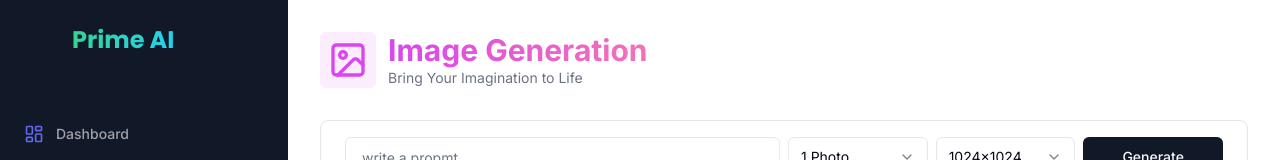
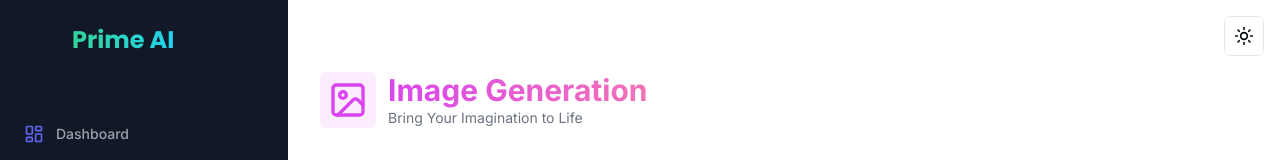
Before and after one commit to musegit88/ai-Saas, a Next.js app: page /image in a window 1280 px wide. Shown: the top 160 px of the page. Built offline with nearby package versions, Linux system fonts and the light colour scheme; no server answers.

Commit message:
feat: dark mode

```diff
--- a/app/layout.tsx
+++ b/app/layout.tsx
@@ -5,6 +5,7 @@
 import ModalProvider from "@/components/ModalProvider";
 import ToasterProvider from "@/components/ToasterProvider";
 import CrispChatProvider from "@/components/CrispChatProvider";
+import { ThemeProvider } from "@/components/ThemeProvider";
 
 const inter = Inter({ subsets: ["latin"] });
 
@@ -22,10 +23,15 @@
     <ClerkProvider>
       <html lang="en" >
         <body className={inter.className}>
-          <CrispChatProvider />
-          <ModalProvider />
-          <ToasterProvider />
-          {children}
+          <ThemeProvider attribute="class"
+            defaultTheme="system"
+            enableSystem
+            disableTransitionOnChange>
+            <CrispChatProvider />
+            <ModalProvider />
+            <ToasterProvider />
+            {children}
+          </ThemeProvider>
         </body>
       </html>
     </ClerkProvider>
--- a/components/Navbar.tsx
+++ b/components/Navbar.tsx
@@ -2,6 +2,7 @@
 import MobileSidebar from "./MobileSidebar";
 import { getApiLimmit } from "@/lib/apiLimit";
 import { checkSubscription } from "@/lib/subscription";
+import { ThemeToggle } from "./ThemeToggle";
 
 export default async function Navbar() {
   const apiLimitCounter = await getApiLimmit();
@@ -9,8 +10,9 @@
   return (
     <div className="flex items-center p-4">
       <MobileSidebar isPro={isPro} apiLimitCounter={apiLimitCounter} />
-      <div className="flex w-full justify-end">
+      <div className="flex w-full justify-end items-center gap-x-2">
         <UserButton afterSignOutUrl="/" />
+        <ThemeToggle />
       </div>
     </div>
   );
--- /dev/null
+++ b/components/ThemeProvider.tsx
@@ -0,0 +1,11 @@
+"use client"
+
+import * as React from "react"
+import { ThemeProvider as NextThemesProvider } from "next-themes"
+
+export function ThemeProvider({
+  children,
+  ...props
+}: React.ComponentProps<typeof NextThemesProvider>) {
+  return <NextThemesProvider {...props}>{children}</NextThemesProvider>
+}
--- /dev/null
+++ b/components/ThemeToggle.tsx
@@ -0,0 +1,23 @@
+"use client";
+
+import * as React from "react";
+import { Moon, Sun } from "lucide-react";
+import { useTheme } from "next-themes";
+
+import { Button } from "@/components/ui/button";
+
+export function ThemeToggle() {
+    const { setTheme, theme } = useTheme();
+
+    return (
+        <Button
+            variant="outline"
+            size="icon"
+            onClick={() => setTheme(theme === "light" ? "dark" : "light")}
+        >
+            <Sun className="w-5 h-5 rotate-0 scale-100 transition-all dark:-rotate-90 dark:scale-0" />
+            <Moon className="absolute w-5 h-5 rotate-90 scale-0 transition-all dark:rotate-0 dark:scale-100" />
+            <span className="sr-only">Toggle theme</span>
+        </Button>
+    );
+}
--- a/package.json
+++ b/package.json
@@ -33,6 +33,7 @@
     "eslint-config-next": "^14.2.3",
     "lucide-react": "^0.262.0",
     "next": "^14.2.35",
+    "next-themes": "^0.4.6",
     "postcss": "^8.4.38",
     "react": "^18.3.1",
     "react-dom": "^18.3.1",
```
Also changed, not shown: 1 other file (tests, documents, lock files or other folders).
